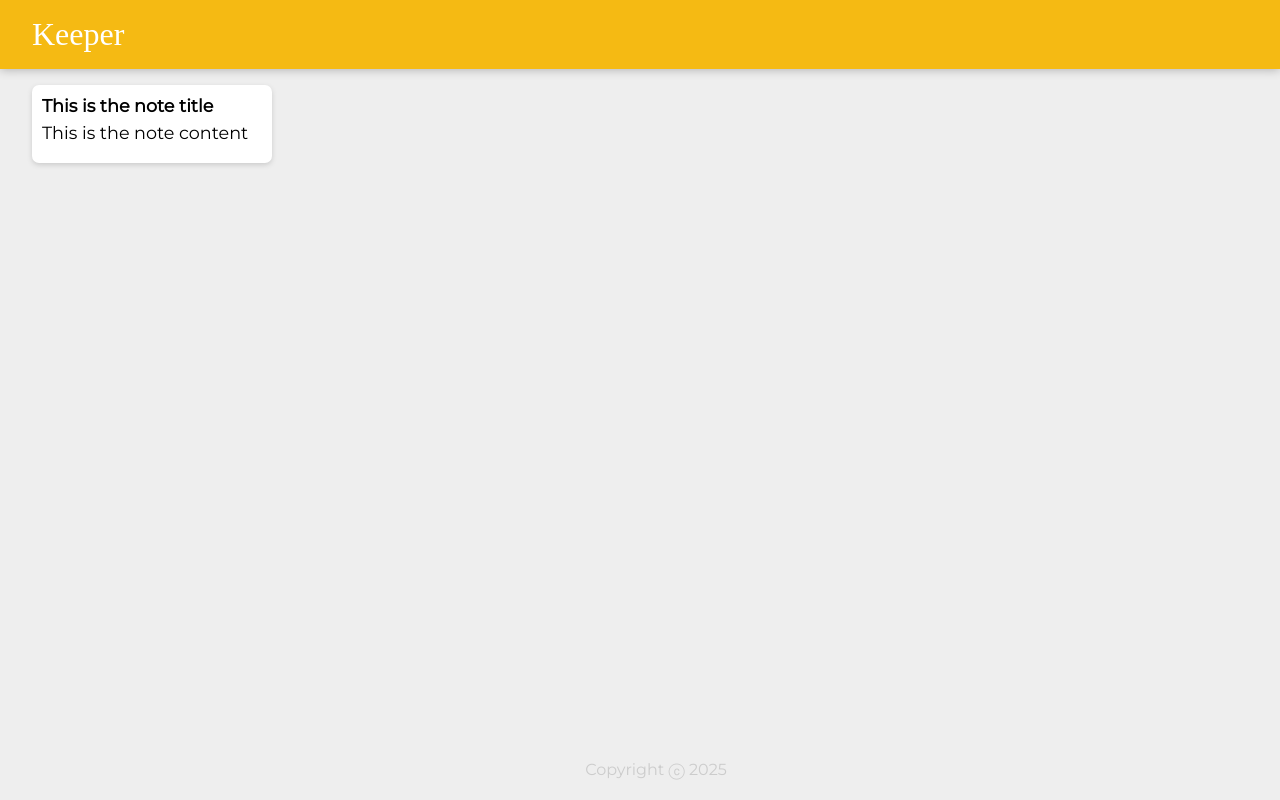
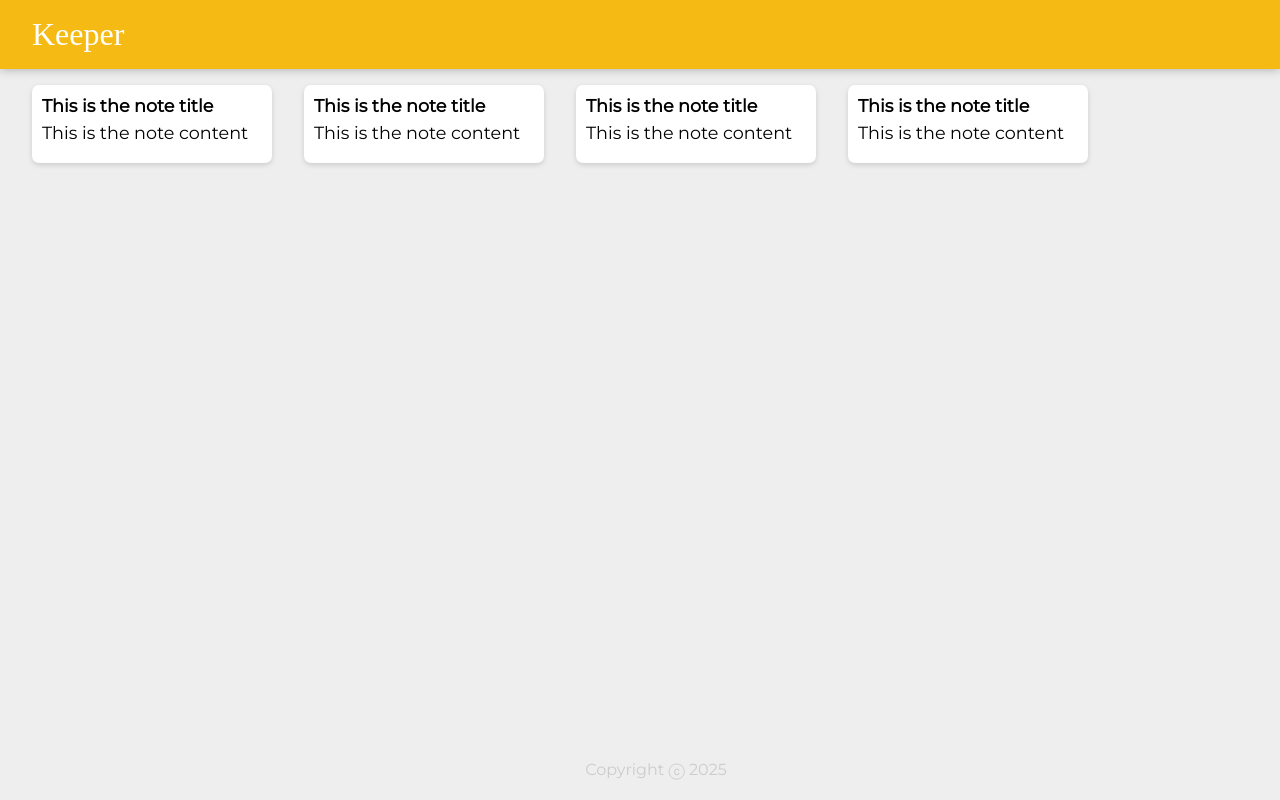
Before and after one commit to Lisonnnnn/keeper-app, a React (Vite) app: page / in a window 1280 px wide. Built offline with nearby package versions, Linux system fonts and the light colour scheme; a web font is replaced by a local one.

Commit message:
shorten function call for component

```diff
--- a/src/components/App.jsx
+++ b/src/components/App.jsx
@@ -2,11 +2,22 @@ import React from "react";
 import Header from "./Header";
 import Note from "./Note";
 import Footer from "./Footer";
+import notes from "../notes";
 function App(){
   return(
      <div>
      <Header />
-    <Note />
+     {
+      notes.map(note =>{
+        return (
+          <Note  key={note.id}
+          title={note.title}
+           content={note.content}
+          />
+        );
+      })
+     }
+
     <Footer />
 
    </div>
```
